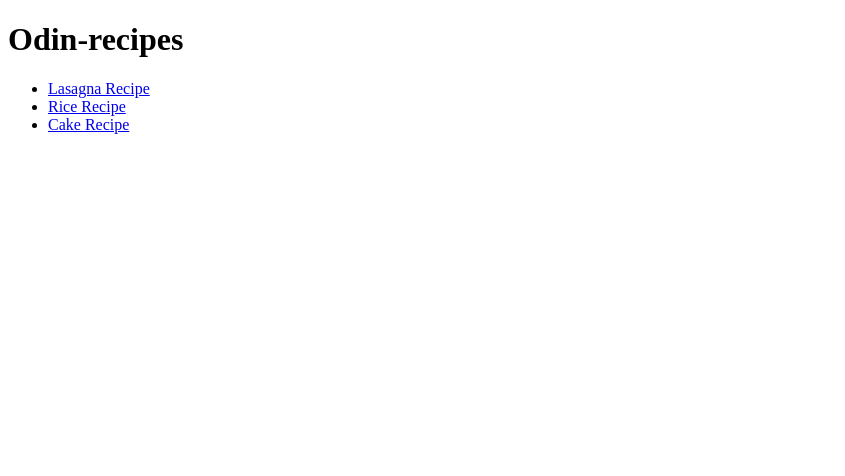
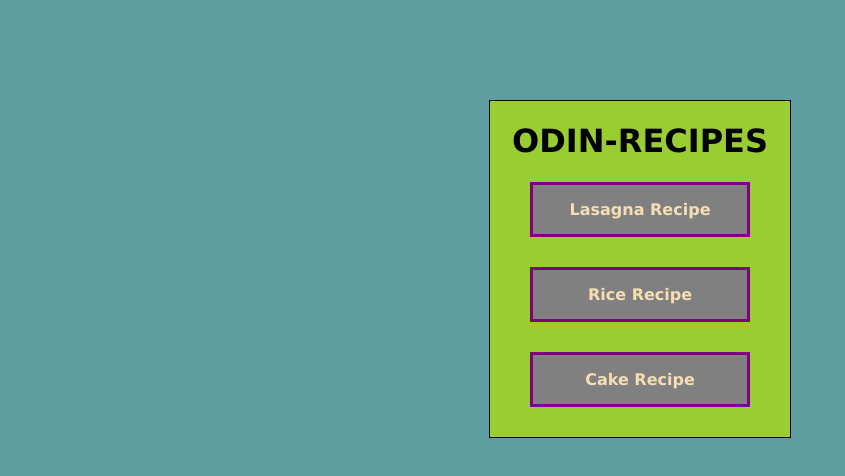
Before and after one commit to odilson-dev/odin-recipes, a plain HTML site: page index.html in a window 1280 px wide. Shown: the whole page, without its empty margins (0-845 px from the left). Drawn offline with Linux system fonts and the light colour scheme.

Commit message:
style: Add style to the main page

```diff
--- a/index.html
+++ b/index.html
@@ -4,13 +4,17 @@
     <meta charset="UTF-8">
     <meta name="viewport" content="width=device-width, initial-scale=1.0">
     <title>The Odin-recipes</title>
+    <link href="style.css" rel="stylesheet">
 </head>
 <body>
-    <h1>Odin-recipes</h1>
+    <div class="content">
+        <h1>ODIN-RECIPES</h1>
     <ul>
-        <li><a href="recipes/lasagna.html">Lasagna Recipe</a></li>
-        <li><a href="recipes/rice.html">Rice Recipe</a></li>
-        <li><a href="recipes/cake.html">Cake Recipe</a></li>
+        <li class="recipe-link"><a href="recipes/lasagna.html">Lasagna Recipe</a></li>
+        <li class="recipe-link"><a href="recipes/rice.html">Rice Recipe</a></li>
+        <li class="recipe-link"><a href="recipes/cake.html">Cake Recipe</a></li>
+    </div>
+
     </ul>
 </body>
 </html>
--- /dev/null
+++ b/style.css
@@ -0,0 +1,42 @@
+.content{
+    width: 300px;
+    margin: 100px auto 0 auto;
+    font-family: Verdana, Geneva, Tahoma, sans-serif;
+    border: 1px solid black;
+    background-color: yellowgreen;
+}
+
+
+.recipe-link{
+    border: 1px solid black;
+    margin: 0 0 30px 0;
+    padding: 15px;
+    background-color:gray;
+    border: 3px solid purple;
+    font-weight: bold;
+    text-align: center;
+}
+.recipe-link:hover{
+    background-color: brown;
+    color: white;
+}
+a{
+    text-decoration: none;
+    color: wheat;
+
+}
+
+ul {
+    list-style: none;
+    margin: auto;
+    padding: 0 40px 0 40px;
+
+}
+
+h1{
+    font-size:xx-large;
+    text-align: center;
+}
+body{
+    background-color: cadetblue;
+}
```
